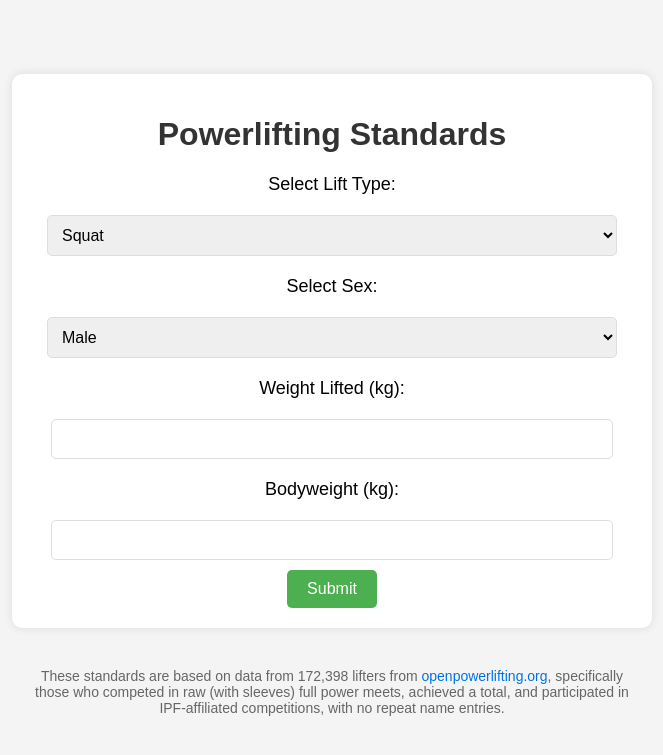
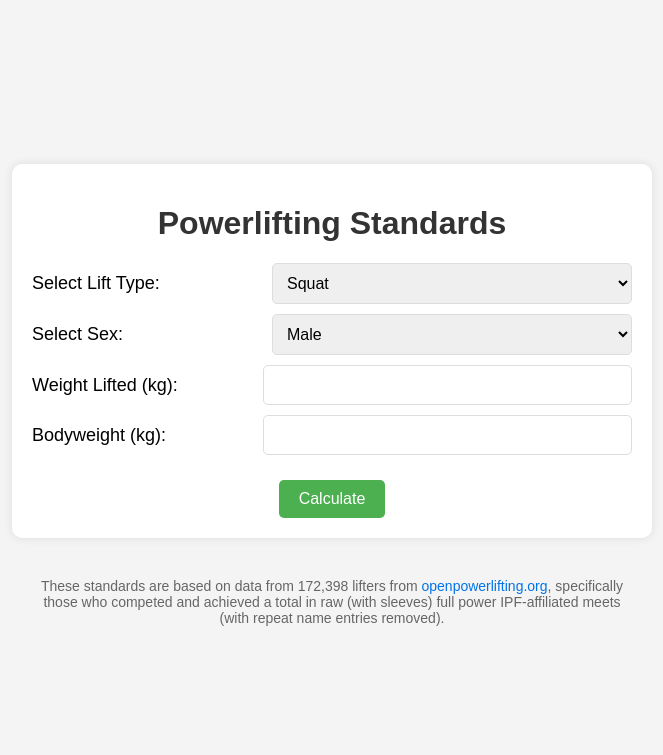
Before and after one commit to jagdeep98/Powerlifting-Standards, a Flask app: page / in a window 1280 px wide. Shown: the top 755 px of the page, without its empty margins (308-971 px from the left). Run offline with Flask 3, Linux system fonts and the light colour scheme; parts of the project's set-up code (start-up, migrations or seed data) failed here and were passed over.

Commit message:
Add files via upload

```diff
--- a/templates/index.html
+++ b/templates/index.html
@@ -10,45 +10,46 @@
             display: flex;
             justify-content: center;
             align-items: center;
-            flex-direction: column; /* Allows footer to align correctly */
-            height: 100vh; /* Full screen height */
+            flex-direction: column;
+            height: 100vh;
             margin: 0;
             font-family: Arial, sans-serif;
             background-color: #f4f4f4;
         }
 
         .container {
-            text-align: center; /* Center the text */
+            text-align: center;
             width: 90%;
-            max-width: 600px; /* Limit the width of the form */
+            max-width: 600px;
             padding: 20px;
             background-color: white;
             border-radius: 10px;
             box-shadow: 0 0 10px rgba(0, 0, 0, 0.1);
-            margin-bottom: 10px; /* Adds space above footer */
+            margin-bottom: 10px;
         }
 
         h1 {
             color: #333;
         }
 
+        .form-group {
+            display: flex;
+            align-items: center;
+            margin: 10px 0;
+        }
+
         label {
             font-size: 18px;
-            margin: 10px 0;
-            display: block;
+            width: 40%; /* Adjust width as needed */
+            text-align: left;
         }
 
         input[type="text"], input[type="number"], select {
-            width: 90%;
+            width: 60%;
             padding: 10px;
-            margin: 10px 0;
             font-size: 16px;
             border: 1px solid #ddd;
             border-radius: 5px;
-        }
-
-        select {
-            width: 95%; /* Ensures dropdown is the same width as the text boxes */
         }
 
         button {
@@ -59,6 +60,7 @@
             border: none;
             border-radius: 5px;
             cursor: pointer;
+            margin-top: 15px;
         }
 
         button:hover {
@@ -107,6 +109,7 @@
     <div class="container">
         <h1>Powerlifting Standards</h1>
         <form method="POST">
+            <div class="form-group">
                 <label for="lift_type">Select Lift Type:</label>
                 <select name="lift_type" id="lift_type">
                     <option value="Squat">Squat</option>
@@ -114,21 +117,28 @@
                     <option value="Deadlift">Deadlift</option>
                     <option value="Total">Total</option>
                 </select>
+            </div>
 
+            <div class="form-group">
                 <label for="Sex">Select Sex:</label>
                 <select name="Sex" id="Sex">
                     <option value="M">Male</option>
                     <option value="F">Female</option>
                     <option value="shemale">Shemale</option>
                 </select>
+            </div>
 
+            <div class="form-group">
                 <label for="lift">Weight Lifted (kg):</label>
                 <input type="text" name="lift" id="lift">
+            </div>
 
+            <div class="form-group">
                 <label for="bodyweight">Bodyweight (kg):</label>
                 <input type="text" name="bodyweight" id="bodyweight">
+            </div>
 
-            <button type="submit">Submit</button>
+            <button type="calculate">Calculate</button>
         </form>
 
         {% if result %}
@@ -139,11 +149,11 @@
             <div class="stars">
                 {% for i in range(5) %}
                     {% if i < result.stars|int %}
-                        <span class="star filled">★</span> <!-- Full star -->
+                        <span class="star filled">★</span>
                     {% elif i < result.stars %}
-                        <span class="star filled">☆</span> <!-- Half star -->
+                        <span class="star filled">☆</span>
                     {% else %}
-                        <span class="star">☆</span> <!-- Empty star -->
+                        <span class="star">☆</span>
                     {% endif %}
                 {% endfor %}
             </div>
@@ -154,7 +164,7 @@
     <footer>
         These standards are based on data from 172,398 lifters from
         <a href="https://www.openpowerlifting.org/" target="_blank">openpowerlifting.org</a>,
-		specifically those who competed in raw (with sleeves) full power meets, achieved a total, and participated in IPF-affiliated competitions, with no repeat name entries.
+		specifically those who competed and achieved a total in raw (with sleeves) full power IPF-affiliated meets (with repeat name entries removed).
     </footer>
 </body>
 </html>
```
Lines whose indentation alone changed are shown as unchanged.
